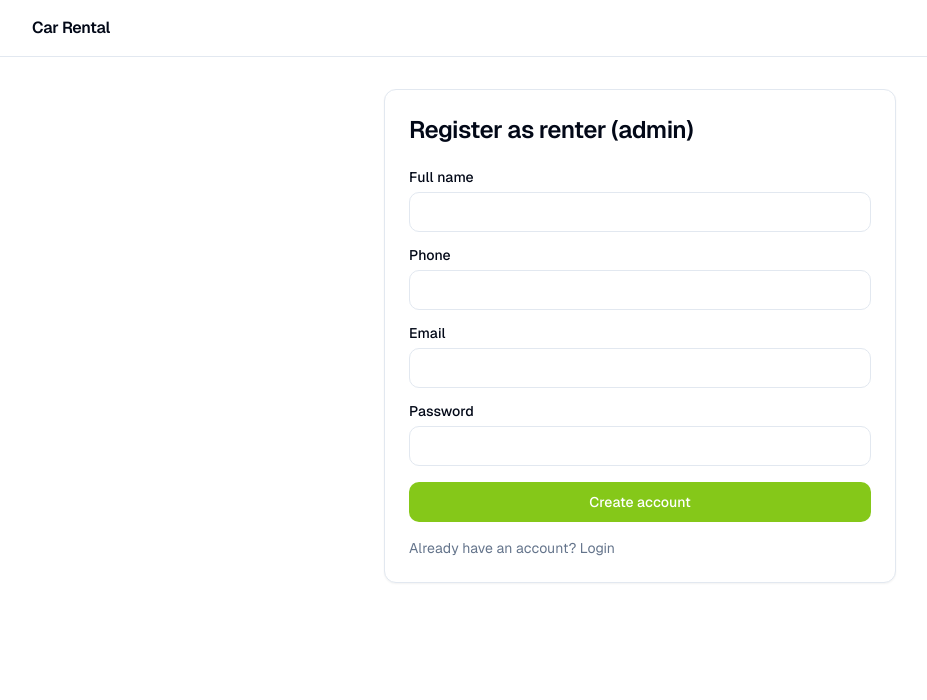
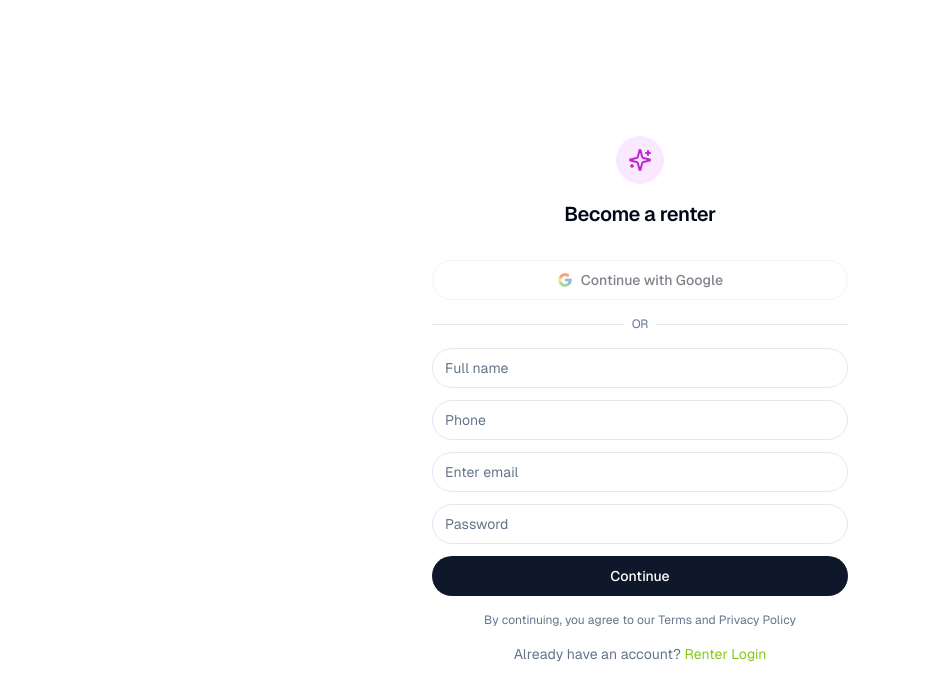
Before and after one commit to DanielJohn17/car-rental-system, a Next.js app in the folder apps/web/: page /admin/register in a window 1280 px wide. Shown: the top 700 px of the page, without its empty margins (0-927 px from the left). Built offline with nearby package versions, Linux system fonts and the light colour scheme.

Commit message:
login and register ui fixes

```diff
--- a/apps/web/app/(admin)/admin/login/page.tsx
+++ b/apps/web/app/(admin)/admin/login/page.tsx
@@ -4,22 +4,14 @@ import Link from "next/link";
 import { useState } from "react";
 import { useRouter, useSearchParams } from "next/navigation";
 
-import { PageContainer } from "../../../../components/page-container";
-import { SiteHeader } from "../../../../components/site-header";
 import { InlineError } from "../../../../components/inline-error";
 import { Button } from "../../../../components/ui/button";
 import { Input } from "../../../../components/ui/input";
-import { Label } from "../../../../components/ui/label";
-import {
-  Card,
-  CardContent,
-  CardHeader,
-  CardTitle,
-} from "../../../../components/ui/card";
 import {
   getResponseErrorMessage,
   toUserErrorMessage,
 } from "../../../../lib/errors";
+import { Sparkles } from "lucide-react";
 
 export default function AdminLoginPage() {
   const router = useRouter();
@@ -60,49 +52,107 @@ export default function AdminLoginPage() {
   }
 
   return (
-    <div>
-      <SiteHeader showAdminCtas={false} />
-      <PageContainer className="max-w-xl">
-        <Card>
-          <CardHeader>
-            <CardTitle className="text-2xl">Admin / Sales login</CardTitle>
-          </CardHeader>
-          <CardContent>
-            <form onSubmit={onSubmit} className="grid gap-4">
-              <div className="grid gap-2">
-                <Label htmlFor="email">Email</Label>
+    <div className="min-h-screen bg-background">
+      <main className="mx-auto flex min-h-screen w-full max-w-md flex-col items-center justify-center px-4 py-10">
+        <div className="w-full">
+          <div className="mb-8 flex flex-col items-center text-center">
+            <div className="mb-4 flex h-12 w-12 items-center justify-center rounded-full bg-fuchsia-100 text-fuchsia-600">
+              <Sparkles className="h-6 w-6" />
+            </div>
+            <h1 className="text-xl font-semibold tracking-tight">
+              Welcome back
+            </h1>
+          </div>
+
+          <div className="grid gap-4">
+            <Button
+              type="button"
+              variant="outline"
+              className="h-10 w-full justify-center rounded-full"
+              disabled
+            >
+              <svg
+                width="16"
+                height="16"
+                viewBox="0 0 48 48"
+                aria-hidden="true"
+              >
+                <path
+                  fill="#FFC107"
+                  d="M43.611 20.083H42V20H24v8h11.303C33.657 32.91 29.184 36 24 36c-6.627 0-12-5.373-12-12s5.373-12 12-12c3.059 0 5.842 1.154 7.961 3.039l5.657-5.657C34.046 6.053 29.239 4 24 4 12.955 4 4 12.955 4 24s8.955 20 20 20 20-8.955 20-20c0-1.341-.138-2.651-.389-3.917z"
+                />
+                <path
+                  fill="#FF3D00"
+                  d="M6.306 14.691l6.571 4.819C14.655 16.108 18.961 12 24 12c3.059 0 5.842 1.154 7.961 3.039l5.657-5.657C34.046 6.053 29.239 4 24 4c-7.682 0-14.346 4.328-17.694 10.691z"
+                />
+                <path
+                  fill="#4CAF50"
+                  d="M24 44c5.083 0 9.807-1.946 13.338-5.1l-6.162-5.214C29.2 35.215 26.725 36 24 36c-5.163 0-9.622-3.064-11.283-7.46l-6.52 5.024C9.505 39.782 16.227 44 24 44z"
+                />
+                <path
+                  fill="#1976D2"
+                  d="M43.611 20.083H42V20H24v8h11.303a12.05 12.05 0 0 1-4.127 5.686l.003-.002 6.162 5.214C36.904 39.292 44 34 44 24c0-1.341-.138-2.651-.389-3.917z"
+                />
+              </svg>
+              Continue with Google
+            </Button>
+
+            <div className="relative">
+              <div className="absolute inset-0 flex items-center">
+                <span className="w-full border-t" />
+              </div>
+              <div className="relative flex justify-center text-xs uppercase">
+                <span className="bg-background px-2 text-muted-foreground">
+                  or
+                </span>
+              </div>
+            </div>
+
+            <form onSubmit={onSubmit} className="grid gap-3">
               <Input
                 id="email"
                 type="email"
                 value={email}
                 onChange={(e) => setEmail(e.target.value)}
+                placeholder="Enter email"
+                className="rounded-full"
               />
-              </div>
-
-              <div className="grid gap-2">
-                <Label htmlFor="password">Password</Label>
               <Input
                 id="password"
                 type="password"
                 value={password}
                 onChange={(e) => setPassword(e.target.value)}
+                placeholder="Password"
+                className="rounded-full"
               />
-              </div>
 
-              <Button type="submit" disabled={loading}>
-                Sign in
+              <Button
+                type="submit"
+                disabled={loading}
+                className="h-10 w-full rounded-full bg-slate-900 text-white hover:bg-slate-900/90"
+              >
+                Continue
               </Button>
 
               <InlineError message={error} />
+            </form>
 
-              <div className="text-sm text-muted-foreground">
-                Need an admin (renter) account?{" "}
-                <Link href="/admin/register">Register</Link>
+            <p className="text-center text-xs text-muted-foreground">
+              By continuing, you agree to our Terms and Privacy Policy
+            </p>
+
+            <p className="text-center text-sm text-muted-foreground">
+              Don&apos;t have an account?{" "}
+              <Link
+                className="text-primary hover:underline"
+                href="/admin/register"
+              >
+                Become a Renter
+              </Link>
+            </p>
           </div>
-            </form>
-          </CardContent>
-        </Card>
-      </PageContainer>
+        </div>
+      </main>
     </div>
   );
 }
--- a/apps/web/app/(admin)/admin/register/page.tsx
+++ b/apps/web/app/(admin)/admin/register/page.tsx
@@ -4,22 +4,14 @@ import Link from "next/link";
 import { useState } from "react";
 import { useRouter, useSearchParams } from "next/navigation";
 
-import { PageContainer } from "../../../../components/page-container";
-import { SiteHeader } from "../../../../components/site-header";
 import { InlineError } from "../../../../components/inline-error";
 import { Button } from "../../../../components/ui/button";
 import { Input } from "../../../../components/ui/input";
-import { Label } from "../../../../components/ui/label";
-import {
-  Card,
-  CardContent,
-  CardHeader,
-  CardTitle,
-} from "../../../../components/ui/card";
 import {
   getResponseErrorMessage,
   toUserErrorMessage,
 } from "../../../../lib/errors";
+import { Sparkles } from "lucide-react";
 
 type RegisterBody = {
   email: string;
@@ -77,68 +69,121 @@ export default function AdminRegisterPage() {
   }
 
   return (
-    <div>
-      <SiteHeader showAdminCtas={false} />
-      <PageContainer className="max-w-xl">
-        <Card>
-          <CardHeader>
-            <CardTitle className="text-2xl">
-              Register as renter (admin)
-            </CardTitle>
-          </CardHeader>
-          <CardContent>
-            <form onSubmit={onSubmit} className="grid gap-4">
-              <div className="grid gap-2">
-                <Label htmlFor="fullName">Full name</Label>
+    <div className="min-h-screen bg-background">
+      <main className="mx-auto flex min-h-screen w-full max-w-md flex-col items-center justify-center px-4 py-10">
+        <div className="w-full">
+          <div className="mb-8 flex flex-col items-center text-center">
+            <div className="mb-4 flex h-12 w-12 items-center justify-center rounded-full bg-fuchsia-100 text-fuchsia-600">
+              <Sparkles className="h-6 w-6" />
+            </div>
+            <h1 className="text-xl font-semibold tracking-tight">
+              Become a renter
+            </h1>
+          </div>
+
+          <div className="grid gap-4">
+            <Button
+              type="button"
+              variant="outline"
+              className="h-10 w-full justify-center rounded-full"
+              disabled
+            >
+              <svg
+                width="16"
+                height="16"
+                viewBox="0 0 48 48"
+                aria-hidden="true"
+              >
+                <path
+                  fill="#FFC107"
+                  d="M43.611 20.083H42V20H24v8h11.303C33.657 32.91 29.184 36 24 36c-6.627 0-12-5.373-12-12s5.373-12 12-12c3.059 0 5.842 1.154 7.961 3.039l5.657-5.657C34.046 6.053 29.239 4 24 4 12.955 4 4 12.955 4 24s8.955 20 20 20 20-8.955 20-20c0-1.341-.138-2.651-.389-3.917z"
+                />
+                <path
+                  fill="#FF3D00"
+                  d="M6.306 14.691l6.571 4.819C14.655 16.108 18.961 12 24 12c3.059 0 5.842 1.154 7.961 3.039l5.657-5.657C34.046 6.053 29.239 4 24 4c-7.682 0-14.346 4.328-17.694 10.691z"
+                />
+                <path
+                  fill="#4CAF50"
+                  d="M24 44c5.083 0 9.807-1.946 13.338-5.1l-6.162-5.214C29.2 35.215 26.725 36 24 36c-5.163 0-9.622-3.064-11.283-7.46l-6.52 5.024C9.505 39.782 16.227 44 24 44z"
+                />
+                <path
+                  fill="#1976D2"
+                  d="M43.611 20.083H42V20H24v8h11.303a12.05 12.05 0 0 1-4.127 5.686l.003-.002 6.162 5.214C36.904 39.292 44 34 44 24c0-1.341-.138-2.651-.389-3.917z"
+                />
+              </svg>
+              Continue with Google
+            </Button>
+
+            <div className="relative">
+              <div className="absolute inset-0 flex items-center">
+                <span className="w-full border-t" />
+              </div>
+              <div className="relative flex justify-center text-xs uppercase">
+                <span className="bg-background px-2 text-muted-foreground">
+                  or
+                </span>
+              </div>
+            </div>
+
+            <form onSubmit={onSubmit} className="grid gap-3">
               <Input
                 id="fullName"
                 value={fullName}
                 onChange={(e) => setFullName(e.target.value)}
+                placeholder="Full name"
+                className="rounded-full"
               />
-              </div>
-
-              <div className="grid gap-2">
-                <Label htmlFor="phone">Phone</Label>
               <Input
                 id="phone"
                 value={phone}
                 onChange={(e) => setPhone(e.target.value)}
+                placeholder="Phone"
+                className="rounded-full"
               />
-              </div>
-
-              <div className="grid gap-2">
-                <Label htmlFor="email">Email</Label>
               <Input
                 id="email"
                 type="email"
                 value={email}
                 onChange={(e) => setEmail(e.target.value)}
+                placeholder="Enter email"
+                className="rounded-full"
               />
-              </div>
-
-              <div className="grid gap-2">
-                <Label htmlFor="password">Password</Label>
               <Input
                 id="password"
                 type="password"
                 value={password}
                 onChange={(e) => setPassword(e.target.value)}
+                placeholder="Password"
+                className="rounded-full"
               />
-              </div>
 
-              <Button type="submit" disabled={loading}>
-                Create account
+              <Button
+                type="submit"
+                disabled={loading}
+                className="h-10 w-full rounded-full bg-slate-900 text-white hover:bg-slate-900/90"
+              >
+                Continue
               </Button>
 
               <InlineError message={error} />
+            </form>
 
-              <div className="text-sm text-muted-foreground">
-                Already have an account? <Link href="/admin/login">Login</Link>
+            <p className="text-center text-xs text-muted-foreground">
+              By continuing, you agree to our Terms and Privacy Policy
+            </p>
+
+            <p className="text-center text-sm text-muted-foreground">
+              Already have an account?{" "}
+              <Link
+                className="text-primary hover:underline"
+                href="/admin/login"
+              >
+                Renter Login
+              </Link>
+            </p>
           </div>
-            </form>
-          </CardContent>
-        </Card>
-      </PageContainer>
+        </div>
+      </main>
     </div>
   );
 }
--- a/apps/web/components/site-header.tsx
+++ b/apps/web/components/site-header.tsx
@@ -17,10 +17,10 @@ export function SiteHeader({
         {showAdminCtas ? (
           <div className="flex items-center gap-2">
             <Button asChild variant="outline">
-              <Link href="/admin/login">Login</Link>
+              <Link href="/admin/login">Renter Login</Link>
             </Button>
             <Button asChild>
-              <Link href="/admin/register">Register</Link>
+              <Link href="/admin/register">Become a Renter</Link>
             </Button>
           </div>
         ) : null}
--- a/apps/web/components/ui/badge.tsx
+++ b/apps/web/components/ui/badge.tsx
@@ -24,7 +24,8 @@ const badgeVariants = cva(
 );
 
 export interface BadgeProps
-  extends React.HTMLAttributes<HTMLDivElement>,
+  extends
+    React.HTMLAttributes<HTMLDivElement>,
     VariantProps<typeof badgeVariants> {}
 
 function Badge({ className, variant, ...props }: BadgeProps) {
--- a/apps/web/components/vehicles-browser.tsx
+++ b/apps/web/components/vehicles-browser.tsx
@@ -4,7 +4,10 @@ import { PageContainer } from "@/components/page-container";
 import { SiteHeader } from "@/components/site-header";
 import { InlineError } from "@/components/inline-error";
 import { VehicleCard, type VehicleSummary } from "@/components/vehicle-card";
-import { VehicleFilters, type LocationOption } from "@/components/vehicle-filters";
+import {
+  VehicleFilters,
+  type LocationOption,
+} from "@/components/vehicle-filters";
 
 type VehicleSearchResponse = {
   data: VehicleSummary[];
```
Also changed, not shown: apps/web/app/(admin)/admin/users/page.tsx (+37 -21 lines), apps/web/app/(public)/vehicles/[id]/page.tsx (+1 -6 lines), apps/web/app/client-layout.tsx (+2 -8 lines), apps/web/components/image-placeholder.tsx (+10 -5 lines), apps/web/components/ui/dialog.tsx (+23 -17 lines), apps/web/components/vehicle-card.tsx (line endings or trailing spaces), apps/web/public/hero-background.jpg (added). Lines whose indentation alone changed are shown as unchanged.
